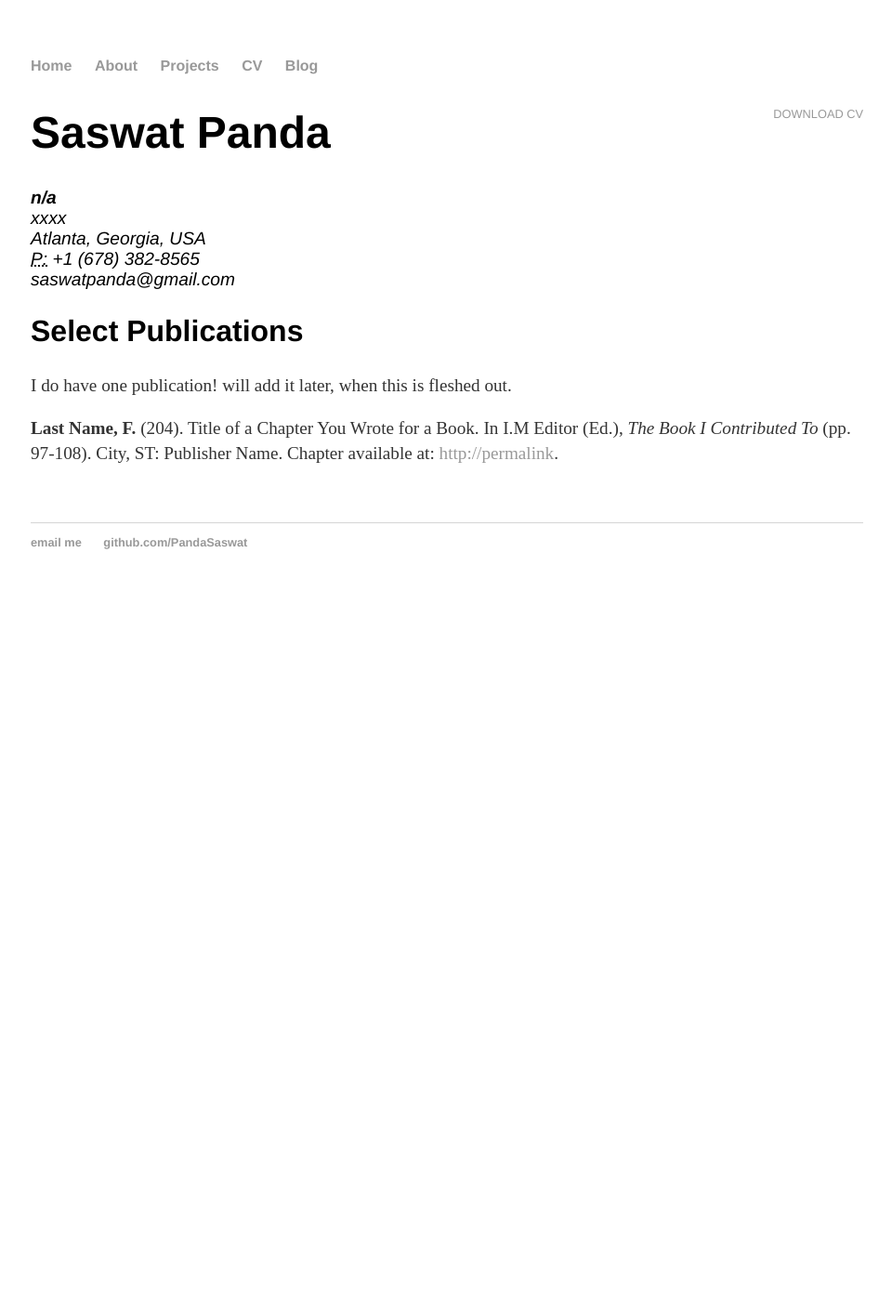
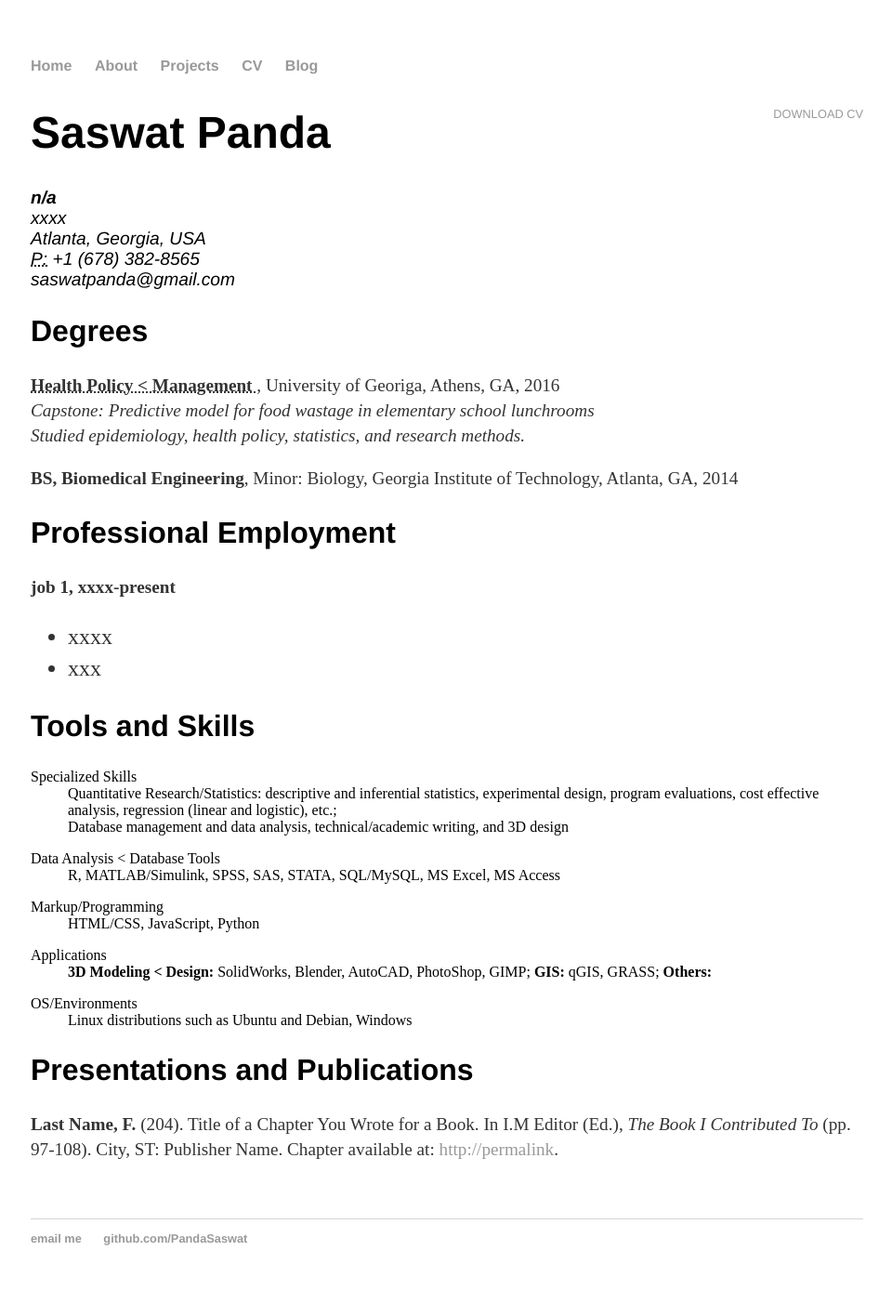
Before and after one commit to saswat/saswat.github.io, a Jekyll site: the page built from cv/index.html, in a window 1280 px wide. Shown: the whole page at 93% size, without its empty margins (159-1119 px from the left). Built offline with Jekyll 4.4.1, drawn with Linux system fonts in a browser that asks for light colours; before the commit the page ends 900 px from its top, so only the background shows below that.

Commit message:
Update index.html

```diff
--- a/cv/index.html
+++ b/cv/index.html
@@ -14,8 +14,45 @@ title: CV of Saswat Panda
 					<span class="obfuscate">saswatpanda@gmail.com</span>
 					</address>
 
-					<h2>Select Publications</h2>
-					<p>I do have one publication! will add it later, when this is fleshed out.</p>
+				<h2>Degrees</h2>
+				<p><strong><abbr title="MPH">Health Policy &lt; Management </abbr></strong>, University of Georiga, Athens, GA, 2016<br>
+				<em>Capstone: Predictive model for food wastage in elementary school lunchrooms</em><br>
+				<em>Studied epidemiology, health policy, statistics, and research methods.</em> </p>
+
+				<p><strong>BS, Biomedical Engineering</strong>, Minor: Biology, Georgia Institute of Technology, Atlanta, GA, 2014</p>
+
+				<h2>Professional Employment</h2>
+				<p><strong>job 1, xxxx-present</strong></p>
+				<ul>
+				<li>xxxx</li>
+				<li>xxx</li>
+
+				</ul>
+
+				<h2>Tools and Skills</h2>
+					<dl class="dl-horizontal">
+						<dt>Specialized Skills</dt>
+						<dd>Quantitative Research/Statistics: descriptive and inferential statistics, experimental design, program evaluations, cost effective analysis, regression (linear and logistic), etc.; <br>
+						    Database management and data analysis, technical/academic writing, and 3D design</dd>
+					</dl>
+
+					<dl class="dl-horizontal">
+						<dt>Data Analysis &lt; Database Tools</dt>
+						<dd>R, MATLAB/Simulink, SPSS, SAS, STATA, SQL/MySQL, MS Excel, MS Access</dd>
+					</dl>
+					<dl class="dl-horizontal">
+						<dt>Markup/Programming</dt>
+						<dd>HTML/CSS, JavaScript, Python</dd>
+					</dl>
+					<dl class="dl-horizontal">
+						<dt>Applications</dt>
+						<dd><b>3D Modeling &lt; Design:</b> SolidWorks, Blender, AutoCAD, PhotoShop, GIMP; <b>GIS:</b> qGIS, GRASS; <b>Others:</b></dd>
+					</dl>
+					<dl class="dl-horizontal">
+						<dt>OS/Environments</dt>
+						<dd>Linux distributions such as Ubuntu and Debian, Windows</dd>
+					</dl>
+				<h2>Presentations and Publications</h2>
 					<p><strong>Last Name, F.</strong> (204). Title of a Chapter You Wrote for a Book. In I.M Editor (Ed.), <em>The Book I Contributed To</em> (pp. 97-108). City, ST: Publisher Name. Chapter available at: <a href="#">http://permalink</a>.
 
 
```
